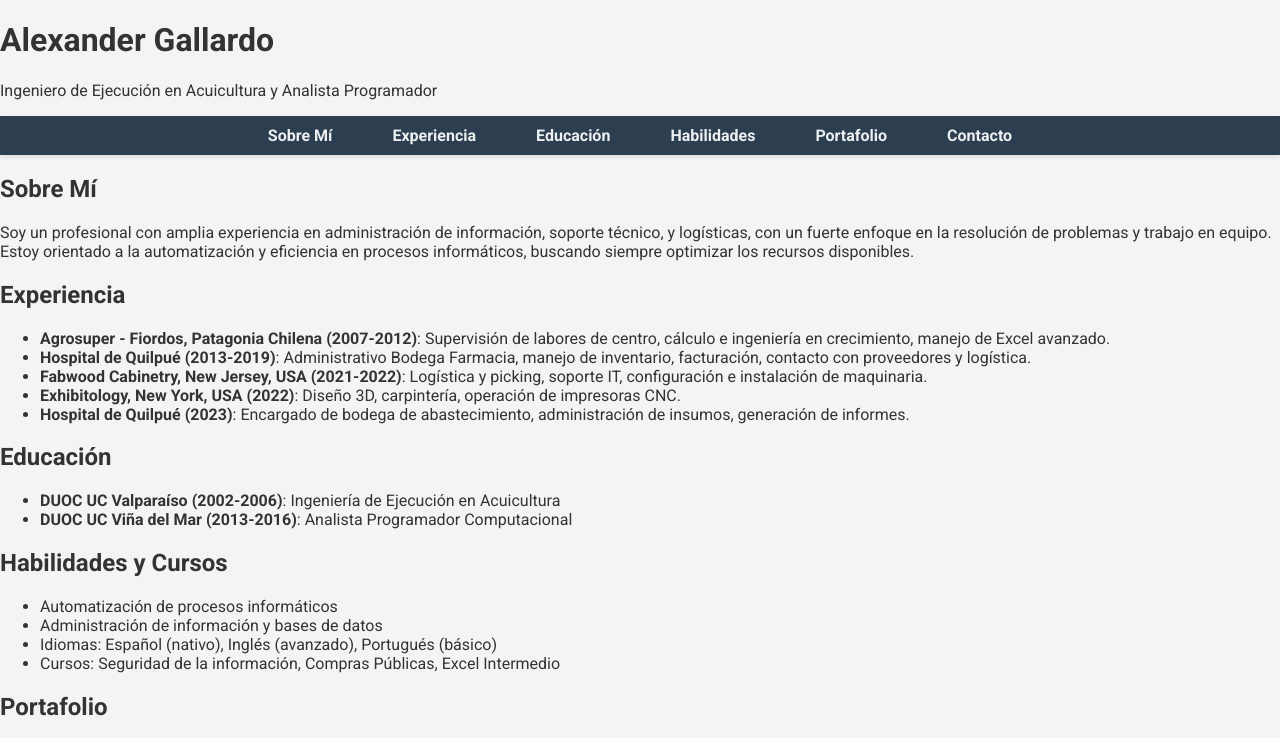
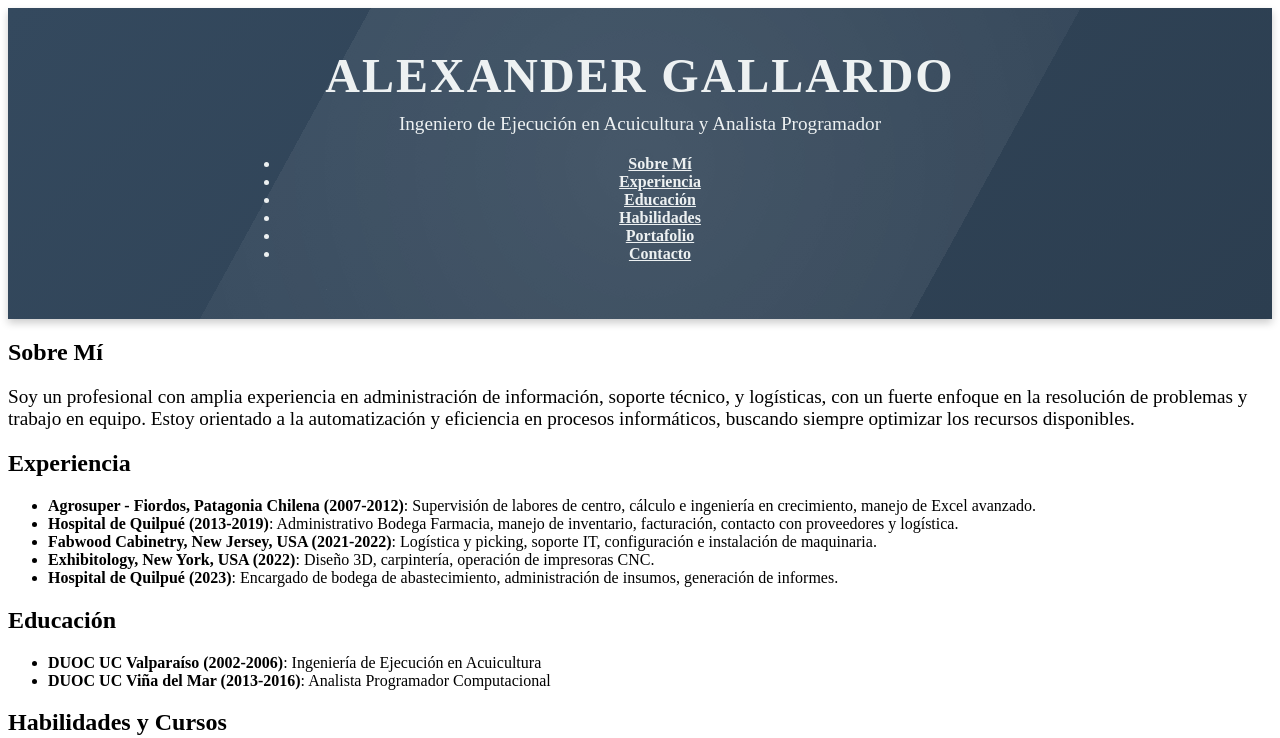
Before and after one commit to AlxUnd3r777/portafolio, a PHP site: page / in a window 1280 px wide. Shown: the top 738 px of the page. Run offline with PHP 8.4, Linux system fonts and the light colour scheme.

Commit message:
Mejora del menú de navegación y estilo del sitio

```diff
--- a/index.html
+++ b/index.html
@@ -12,8 +12,8 @@
     <!-- Cabecera -->
    <header>
     <div class="header-content">
-            <h1>Alexander Gallardo</h1>
-            <p>Ingeniero de Ejecución en Acuicultura y Analista Programador</p>
+        <h1 id="header-title">Alexander Gallardo</h1>
+        <p id="header-subtitle">Ingeniero de Ejecución en Acuicultura y Analista Programador</p>
         <nav>
             <ul>
                 <li><a href="#sobre-mi">Sobre Mí</a></li>
@@ -24,7 +24,6 @@
                 <li><a href="#contacto">Contacto</a></li>
             </ul>
         </nav>
-
     </div>
 </header>
 
--- a/styles.css
+++ b/styles.css
@@ -1,47 +1,89 @@
-/* Estilos generales */
-body {
-    font-family: 'Roboto', sans-serif;
-    margin: 0;
-    padding: 0;
-    background-color: #f4f4f4;
-    color: #333;
+/* Estilos del Encabezado */
+header {
+    background: linear-gradient(135deg, #34495e, #2c3e50); /* Degradado elegante */
+    color: #ecf0f1;
+    padding: 40px 20px;
+    text-align: center;
+    box-shadow: 0 4px 8px rgba(0, 0, 0, 0.2);
+    position: relative;
+    overflow: hidden;
 }
 
-/* Navegación */
-nav {
-    background-color: #2c3e50;
-    padding: 10px 20px;
-    display: flex;
-    justify-content: center;
-    align-items: center;
-    position: sticky;
-    top: 0;
-    z-index: 1000;
-    box-shadow: 0 2px 4px rgba(0, 0, 0, 0.1);
+.header-content {
+    max-width: 800px;
+    margin: 0 auto;
+    z-index: 1;
 }
 
-nav ul {
-    list-style: none;
-    margin: 0;
-    padding: 0;
-    display: flex; /* Asegura que los elementos estén en fila */
-    flex-direction: row; /* Define la dirección de los elementos en fila */
+header::after {
+    content: '';
+    position: absolute;
+    top: -50%;
+    left: -50%;
+    width: 200%;
+    height: 200%;
+    background: radial-gradient(circle, rgba(255, 255, 255, 0.1), transparent 60%);
+    animation: rotate 20s linear infinite;
 }
 
-nav ul li {
-    margin: 0 15px;
+@keyframes rotate {
+    0% {
+        transform: rotate(0deg);
+    }
+    100% {
+        transform: rotate(360deg);
+    }
 }
 
+h1 {
+    font-size: 3em;
+    font-weight: 700;
+    margin: 0;
+    text-transform: uppercase;
+    letter-spacing: 2px;
+    animation: fadeInDown 1.5s ease-out;
+}
+
+p {
+    font-size: 1.2em;
+    font-weight: 300;
+    margin: 10px 0 20px;
+    animation: fadeInUp 1.5s ease-out;
+}
+
+@keyframes fadeInDown {
+    0% {
+        opacity: 0;
+        transform: translateY(-50px);
+    }
+    100% {
+        opacity: 1;
+        transform: translateY(0);
+    }
+}
+
+@keyframes fadeInUp {
+    0% {
+        opacity: 0;
+        transform: translateY(50px);
+    }
+    100% {
+        opacity: 1;
+        transform: translateY(0);
+    }
+}
+
+/* Mejora de la navegación */
 nav ul li a {
-    text-decoration: none;
     color: #ecf0f1;
     font-weight: bold;
     padding: 10px 15px;
-    transition: background-color 0.3s, color 0.3s;
     border-radius: 4px;
+    transition: background-color 0.3s, color 0.3s, transform 0.3s;
 }
 
 nav ul li a:hover {
     background-color: #1abc9c;
     color: #ffffff;
+    transform: scale(1.1); /* Hace que los enlaces crezcan ligeramente */
 }
```
Lines whose indentation alone changed are shown as unchanged.
